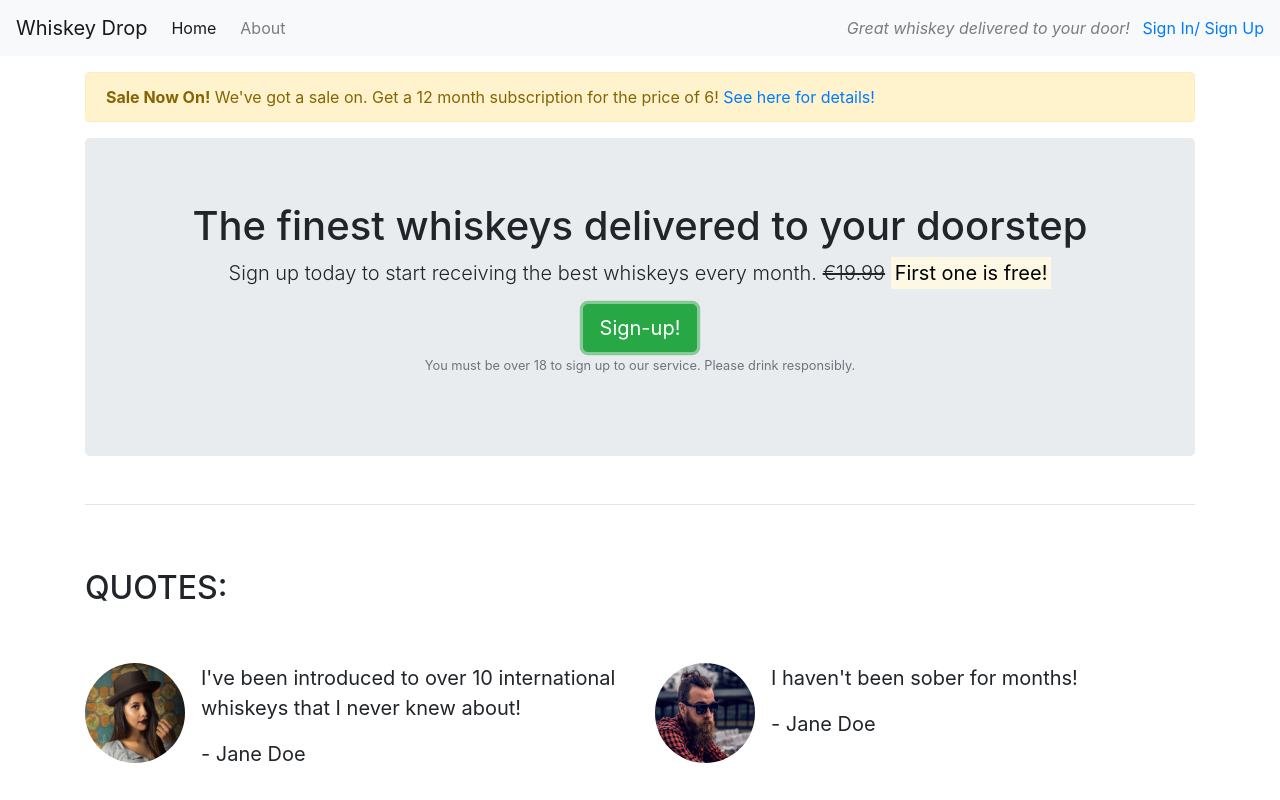
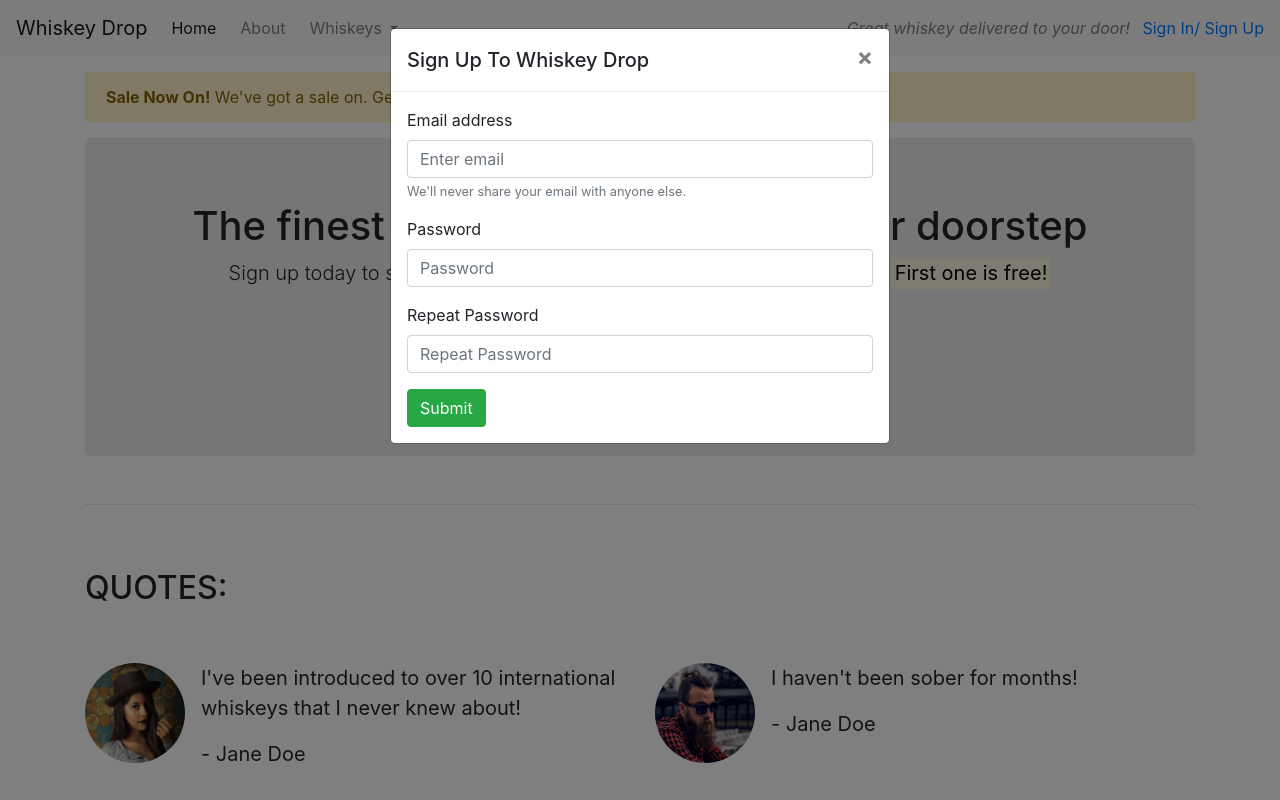
Before and after one commit to sian504/bootstrap-practice, a plain HTML site: page index.html in a window 1280 px wide. Both pictures are taken after a click on the button "Sign-up!". Shown: the top 800 px of the page. Drawn offline with nearby package versions, Linux system fonts and the light colour scheme.

Commit message:
feat: added js components

```diff
--- a/index.html
+++ b/index.html
@@ -11,12 +11,30 @@
 </head>
 <body>
     <nav class="navbar navbar-light bg-light navbar-expand-sm">
+        <button class="navbar-toggler ml-auto" type="button" data-toggle="collapse" data-target="#navbarNavDropdown"
+        aria-controls="navbarNavDropdown" aria-expanded="false" aria-label="Toggle navigation">
+        <span class="navbar-toggler-icon"></span></button>
+
+        <div class="collapse navbar-collapse" id="navbarNavDropdown">
             <a href="/" class="navbar-brand">Whiskey Drop</a>
             <ul class="navbar-nav mr-auto">
                 <li class="active nav-item mr-2"><a class="nav-link" href="/">Home</a></li>
                 <li class="nav-item mr-2"><a class="nav-link" href="/about">About</a></li>
+                <li class="nav-item-dropdown">
+                    <a class="nav-link dropdown-toggle" href="#" id="navbarDropdownMenuLink" role="button" data-toggle="dropdown"
+                        aria-haspopup="true" aria-expanded="false">
+                    Whiskeys
+                    </a>
+                    <div class="dropdown-menu" aria-labelledby="navbarDropdownMenuLink">
+                        <a class="dropdown-item" href="#">Irish</a>
+                        <a class="dropdown-item" href="#">Scotch</a>
+                        <a class="dropdown-item" href="#">Japanese</a>
+                        <a class="dropdown-item" href="#">American</a>
+                    </div>
+                </li>
                 <li class="nav-item mr-2 d-block d-sm-none"><a class="nav-link" href="/login">Sign In/ Sign Up</a></li>
             </ul>
+        </div>
         <div class="d-none d-md-block">
         <p class="navbar-text my-auto mr-2"><i>Great whiskey delivered to your door!</i></p>
         <a href="/login">Sign In/ Sign Up</a>
@@ -40,7 +58,7 @@
                 <s class="d-none d-sm-inline">€19.99</s>
                 <span class="d-inline d-sm-none"><br></span>
                 <strong><mark>First one is free!</mark></strong></p>
-                <button class="btn btn-success btn-lg">Sign-up!</button>
+                <button class="btn btn-success btn-lg" data-toggle="modal" data-target="#signUpModal">Sign-up!</button>
                 <p class="text-muted"><small>You must be over 18 to sign up to our service. Please drink responsibly.</small></p>
              </section>
             </div>
@@ -174,5 +192,40 @@
 
     </article>
 
+    <div class="modal" tabindex="-1" role="dialog" id="signUpModal">
+        <div class="modal-dialog" role="document">
+            <div class="modal-content">
+            <div class="modal-header">
+                <h5 class="modal-title">Sign Up To Whiskey Drop</h5>
+                <button type="button" class="close" data-dismiss="modal" aria-label="Close">
+                <span aria-hidden="true">&times;</span>
+                </button>
+        </div>
+      <div class="modal-body">
+        <form>
+            <div class="form-group">
+                <label for="exampleInputEmail1">Email address</label>
+                <input type="email" class="form-control" id="exampleInputEmail1" aria-describedby="emailHelp" placeholder="Enter email">
+                <small id="emailHelp" class="form-text text-muted">We'll never share your email with anyone else.</small>
+            </div>
+            <div class="form-group">
+                <label for="password">Password</label>
+                <input type="password" class="form-control" id="password" placeholder="Password">
+            </div>
+            <div class="form-group">
+                <label for="repeatPassword">Repeat Password</label>
+                <input type="password" class="form-control" id="repeatPassword" placeholder="Repeat Password">
+            </div>
+            <button type="submit" class="btn btn-success">Submit</button>
+        </form>
+      </div>
+    </div>
+  </div>
+</div>
+
+    <script src="https://code.jquery.com/jquery-3.3.1.slim.min.js" integrity="sha384-q8i/X+965DzO0rT7abK41JStQIAqVgRVzpbzo5smXKp4YfRvH+8abtTE1Pi6jizo" crossorigin="anonymous"></script>
+    <script src="https://cdnjs.cloudflare.com/ajax/libs/popper.js/1.14.3/umd/popper.min.js" integrity="sha384-ZMP7rVo3mIykV+2+9J3UJ46jBk0WLaUAdn689aCwoqbBJiSnjAK/l8WvCWPIPm49" crossorigin="anonymous"></script>
+    <script src="https://stackpath.bootstrapcdn.com/bootstrap/4.1.3/js/bootstrap.min.js" integrity="sha384-ChfqqxuZUCnJSK3+MXmPNIyE6ZbWh2IMqE241rYiqJxyMiZ6OW/JmZQ5stwEULTy" crossorigin="anonymous"></script>
+
 </body>
 </html>
```
Lines whose indentation alone changed are shown as unchanged.
